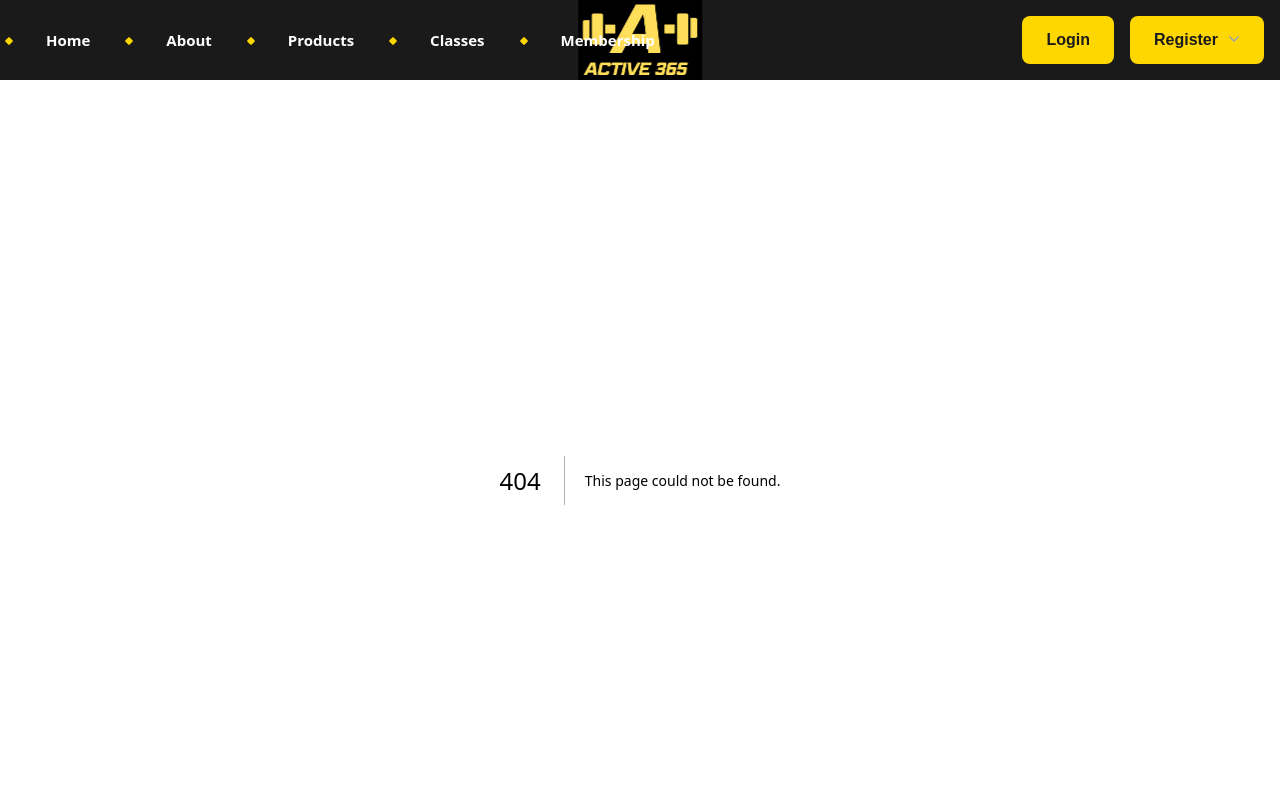
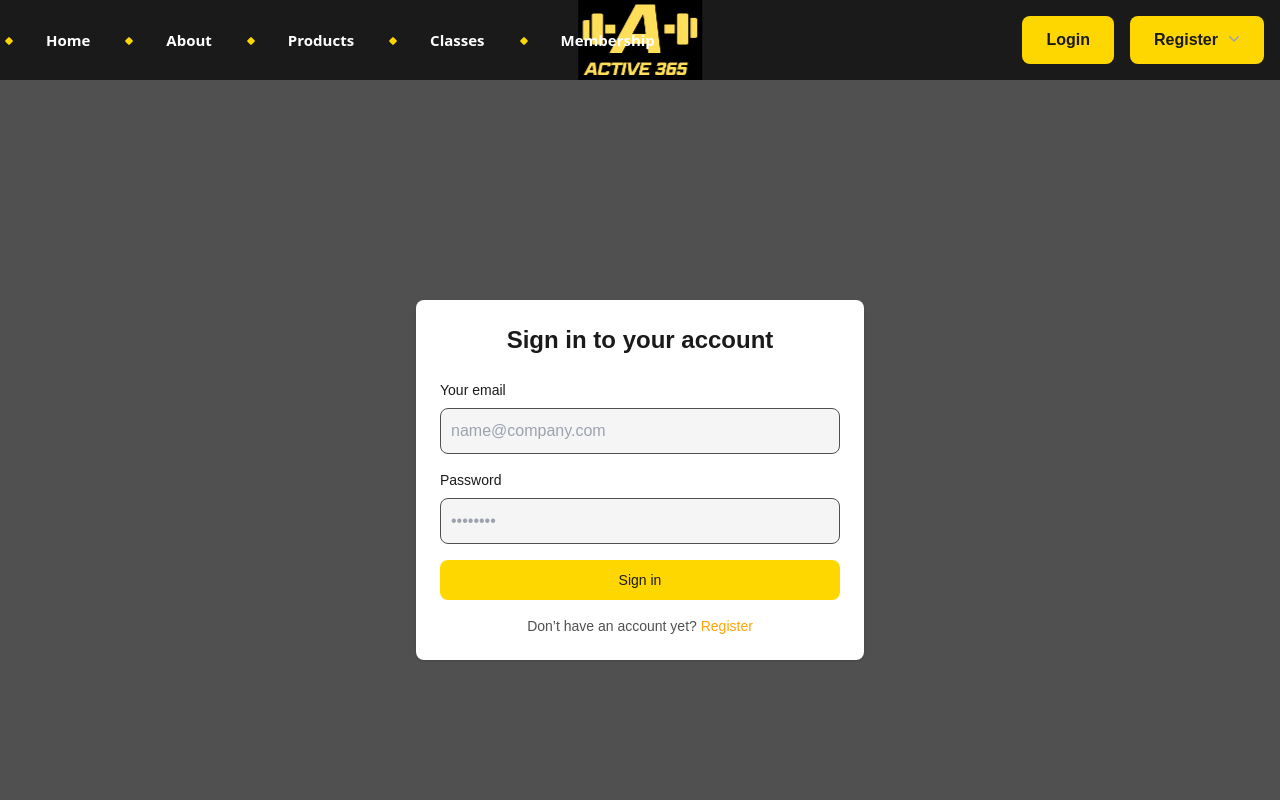
Before and after one commit to active365/Active_365, a Next.js app in the folder front/: page /login in a window 1280 px wide. Before the commit this address had no page. Shown: the top 800 px of the page. Built offline with nearby package versions, Linux system fonts and the light colour scheme.

Commit message:
feat:Create initial login form

```diff
--- /dev/null
+++ b/front/src/app/login/page.tsx
@@ -0,0 +1,64 @@
+import Link from "next/link";
+
+const Login: React.FC = () => {
+  return (
+    <section className="bg-gray-dark h-screen flex items-center justify-center">
+      <div className="w-full max-w-md bg-white rounded-lg shadow p-6 space-y-6">
+        <h1 className="text-2xl font-bold text-black text-center">
+          Sign in to your account
+        </h1>
+        <form className="space-y-4" action="#">
+          <div>
+            <label
+              htmlFor="email"
+              className="block mb-2 text-sm font-medium text-black"
+            >
+              Your email
+            </label>
+            <input
+              type="email"
+              name="email"
+              id="email"
+              className="w-full p-2.5 bg-gray-light border border-gray-dark rounded-lg focus:ring-yellow focus:border-yellow"
+              placeholder="name@company.com"
+              required
+            />
+          </div>
+          <div>
+            <label
+              htmlFor="password"
+              className="block mb-2 text-sm font-medium text-black"
+            >
+              Password
+            </label>
+            <input
+              type="password"
+              name="password"
+              id="password"
+              className="w-full p-2.5 bg-gray-light border border-gray-dark rounded-lg focus:ring-yellow focus:border-yellow"
+              placeholder="••••••••"
+              required
+            />
+          </div>
+          <button
+            type="submit"
+            className="w-full py-2.5 text-sm font-medium text-black bg-yellow hover:bg-yellow-light focus:ring-4 focus:ring-yellow-orange focus:outline-none rounded-lg"
+          >
+            Sign in
+          </button>
+          <p className="text-sm text-gray-dark text-center">
+            Don’t have an account yet?{" "}
+            <Link
+              href="/register"
+              className="font-medium text-yellow-orange hover:underline"
+            >
+              Register
+            </Link>
+          </p>
+        </form>
+      </div>
+    </section>
+  );
+};
+
+export default Login;
```
